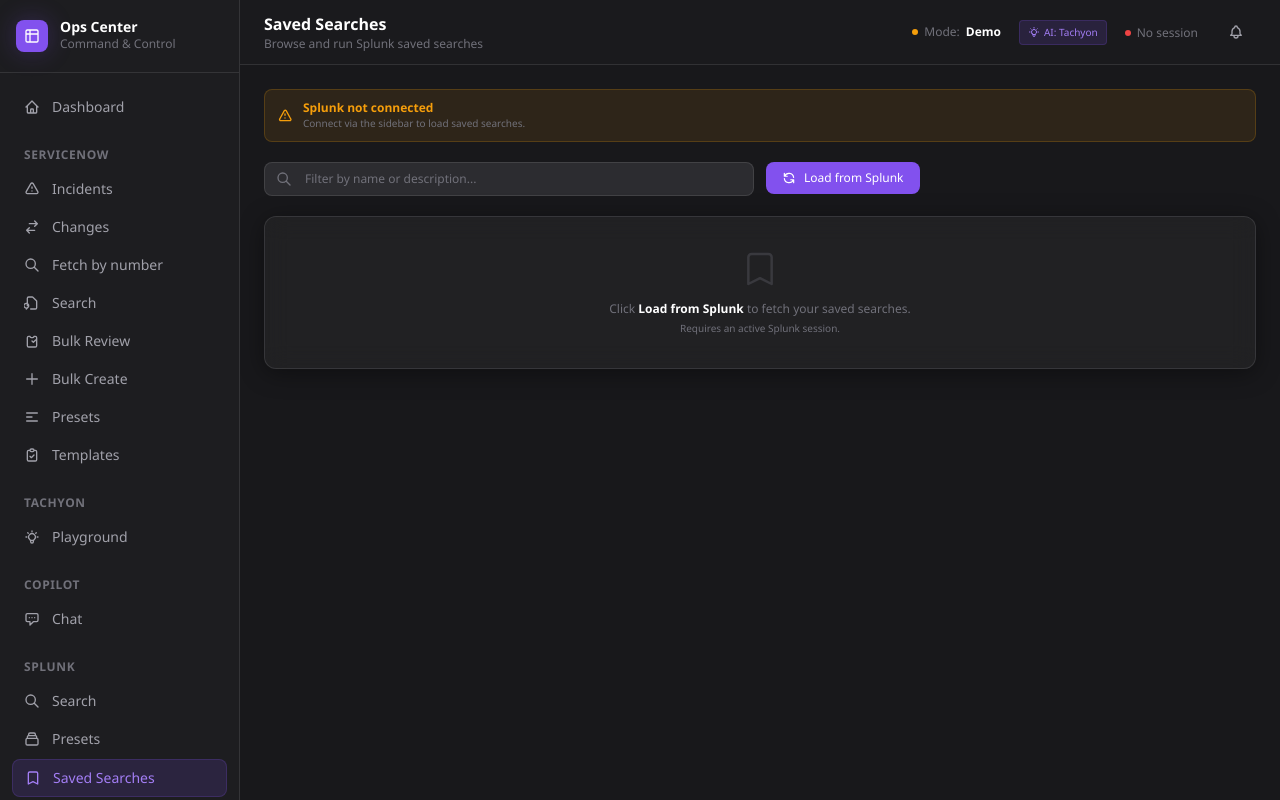
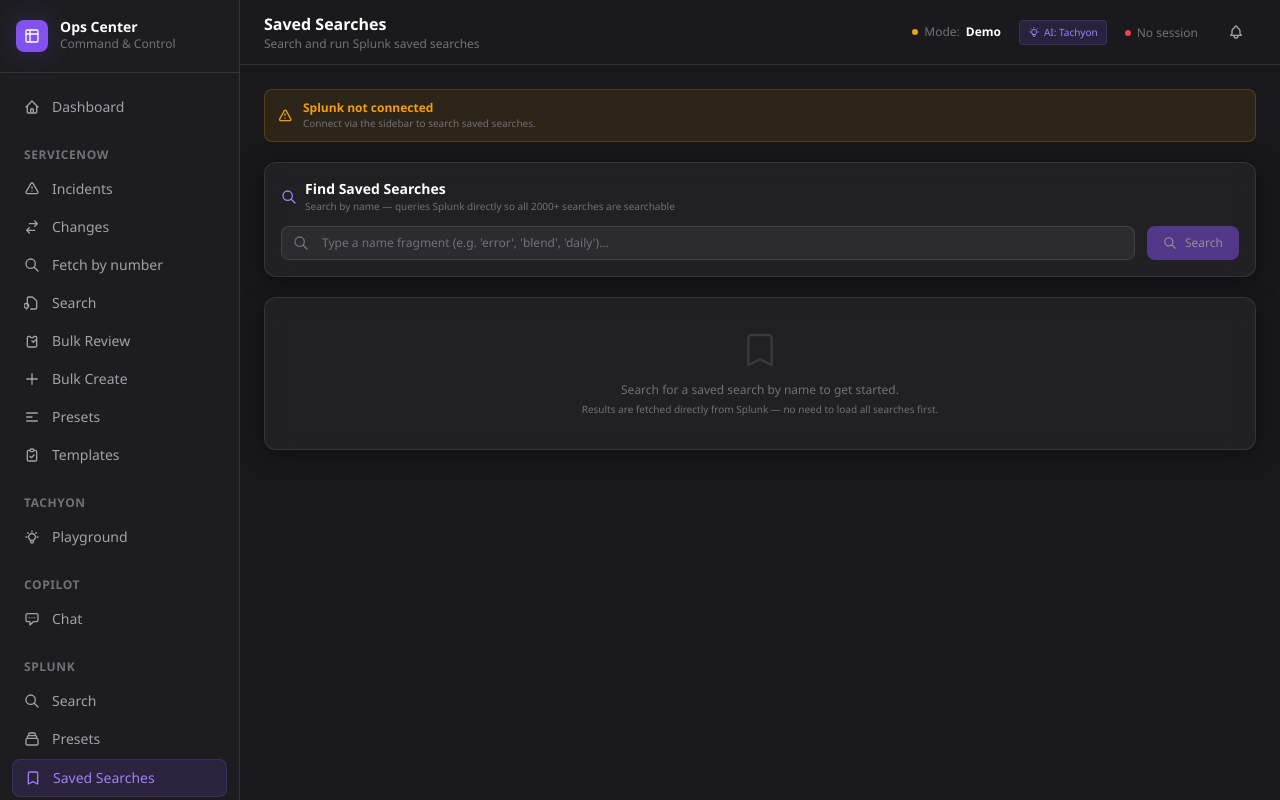
Before and after one commit to afriqodev001/-ops-command-center, a Django app: page /splunk/saved-searches/ in a window 1280 px wide. Run offline with Django 5.2, Linux system fonts and the light colour scheme; parts of the project's set-up code (start-up, migrations or seed data) failed here and were passed over; some libraries are stand-ins or nearby versions.

Commit message:
Replace load-all with server-side search for saved searches
With 2600+ saved searches, loading 200 and filtering client-side
was insufficient. Now uses Splunk's search API directly:

- Type a name fragment (min 2 chars), click Search or press Enter
- splunk_alerts_search_task queries Splunk's saved/searches endpoint
  with a name wildcard filter — only matching results returned
- No load-all needed — works efficiently with any number of searches
- Poll endpoint handles both search and list task response shapes
- Search button shows spinner while querying, disabled when < 2 chars

Co-Authored-By: Claude Opus 4.6 (1M context) <noreply@anthropic.com>

```diff
--- a/ops_portal/splunk/pages.py
+++ b/ops_portal/splunk/pages.py
@@ -53,10 +53,19 @@ def saved_searches_list(request):
             'error': 'Splunk session is not connected. Use the Connect button in the sidebar.',
         })
 
-    from .tasks import splunk_alerts_list_task
-    task = splunk_alerts_list_task.delay({
-        'namespace_user': request.GET.get('namespace_user', '') or _namespace_user(),
-    })
+    search_term = request.GET.get('q', '').strip()
+
+    if search_term:
+        from .tasks import splunk_alerts_search_task
+        task = splunk_alerts_search_task.delay({
+            'search_term': search_term,
+            'count': 50,
+        })
+    else:
+        from .tasks import splunk_alerts_list_task
+        task = splunk_alerts_list_task.delay({
+            'namespace_user': request.GET.get('namespace_user', '') or _namespace_user(),
+        })
     return render(request, 'splunk/partials/saved_searches_loading.html', {
         'task_id': task.id,
     })
@@ -83,7 +92,23 @@ def saved_searches_poll(request, task_id):
             'error': result.get('detail') or result.get('error'),
         })
 
+    # alerts_list_task returns {'alerts': [...]}
+    # alerts_search_task returns raw Splunk response {'data': {'entry': [...]}}
     alerts = result.get('alerts') or []
+    if not alerts:
+        data = result.get('data') or {}
+        entries = data.get('entry') or []
+        for e in entries:
+            content = e.get('content') or {}
+            alerts.append({
+                'name': e.get('name', ''),
+                'owner': (e.get('acl') or {}).get('owner', ''),
+                'app': (e.get('acl') or {}).get('app', ''),
+                'disabled': bool(content.get('disabled')),
+                'is_scheduled': bool(content.get('is_scheduled')),
+                'cron_schedule': content.get('cron_schedule', ''),
+                'description': content.get('description', ''),
+            })
     return render(request, 'splunk/partials/saved_searches_list.html', {
         'alerts': alerts,
     })
--- a/ops_portal/splunk/templates/splunk/saved_searches.html
+++ b/ops_portal/splunk/templates/splunk/saved_searches.html
@@ -1,7 +1,7 @@
 {% extends "base.html" %}
 
 {% block page_title %}Saved Searches{% endblock %}
-{% block page_subtitle %}Browse and run Splunk saved searches{% endblock %}
+{% block page_subtitle %}Search and run Splunk saved searches{% endblock %}
 
 {% block content %}
 <div x-data="savedSearchesPage()" x-init="pollSession()">
@@ -14,56 +14,65 @@
     </svg>
     <div class="flex-1">
       <p class="text-xs font-semibold text-warn">Splunk not connected</p>
-      <p class="text-[10px] text-ink-muted">Connect via the sidebar to load saved searches.</p>
+      <p class="text-[10px] text-ink-muted">Connect via the sidebar to search saved searches.</p>
     </div>
   </div>
 
-  <!-- Header with search and load button -->
-  <div class="flex flex-col sm:flex-row items-start sm:items-center gap-3 mb-5">
-    <div class="relative w-full sm:flex-1 sm:max-w-md">
-      <svg class="w-4 h-4 text-ink-muted absolute left-3 top-1/2 -translate-y-1/2 pointer-events-none" fill="none" stroke="currentColor" viewBox="0 0 24 24">
+  <!-- Search bar -->
+  <div class="glass-card p-4 mb-5">
+    <div class="flex items-center gap-2 mb-3">
+      <svg class="w-4 h-4 text-brand-light" fill="none" stroke="currentColor" viewBox="0 0 24 24">
         <path stroke-linecap="round" stroke-linejoin="round" stroke-width="2" d="M21 21l-6-6m2-5a7 7 0 11-14 0 7 7 0 0114 0z"/>
       </svg>
-      <input type="text" x-model="search" placeholder="Filter by name or description..."
-             class="input-dark text-xs !pl-10 py-2">
+      <div>
+        <h3 class="text-sm font-semibold text-ink-primary">Find Saved Searches</h3>
+        <p class="text-[10px] text-ink-muted">Search by name — queries Splunk directly so all 2000+ searches are searchable</p>
+      </div>
     </div>
-    <div class="flex items-center gap-3 w-full sm:w-auto">
-      <p class="text-[10px] text-ink-muted flex-1" x-show="search.trim() && loaded"
-         x-text="visibleCount + ' of ' + totalCount + ' searches'"></p>
+
+    <div class="flex flex-col sm:flex-row gap-3">
+      <div class="relative flex-1">
+        <svg class="w-4 h-4 text-ink-muted absolute left-3 top-1/2 -translate-y-1/2 pointer-events-none" fill="none" stroke="currentColor" viewBox="0 0 24 24">
+          <path stroke-linecap="round" stroke-linejoin="round" stroke-width="2" d="M21 21l-6-6m2-5a7 7 0 11-14 0 7 7 0 0114 0z"/>
+        </svg>
+        <input type="text" x-model="searchTerm"
+               @keydown.enter.prevent="if(searchTerm.trim().length >= 2) doSearch()"
+               placeholder="Type a name fragment (e.g. 'error', 'blend', 'daily')..."
+               class="input-dark text-xs !pl-10 py-2">
+      </div>
       <button type="button"
-              hx-get="/splunk/saved-searches/list/"
-              hx-target="#saved-searches-body"
-              hx-swap="innerHTML"
-              class="btn-primary text-xs py-2 px-4 flex-shrink-0"
-              :disabled="!sessionAlive || loading"
-              @click="loading = true"
-              @htmx:after-request="loading = false; $nextTick(() => indexCards())">
-        <template x-if="!loading">
+              @click="doSearch()"
+              :disabled="!sessionAlive || searching || searchTerm.trim().length < 2"
+              class="btn-primary text-xs py-2 px-4 flex-shrink-0 disabled:opacity-50">
+        <template x-if="!searching">
           <span class="inline-flex items-center gap-2">
             <svg class="w-3.5 h-3.5" fill="none" stroke="currentColor" viewBox="0 0 24 24">
-              <path stroke-linecap="round" stroke-linejoin="round" stroke-width="2" d="M4 4v5h.582m15.356 2A8.001 8.001 0 004.582 9m0 0H9m11 11v-5h-.581m0 0a8.003 8.003 0 01-15.357-2m15.357 2H15"/>
+              <path stroke-linecap="round" stroke-linejoin="round" stroke-width="2" d="M21 21l-6-6m2-5a7 7 0 11-14 0 7 7 0 0114 0z"/>
             </svg>
-            Load from Splunk
+            Search
           </span>
         </template>
-        <template x-if="loading">
+        <template x-if="searching">
           <span class="inline-flex items-center gap-2">
             <div class="w-3.5 h-3.5 border-2 border-white/30 border-t-white rounded-full animate-spin"></div>
-            Loading…
+            Searching…
           </span>
         </template>
       </button>
     </div>
+    <p class="text-[10px] text-ink-muted mt-2" x-show="searchTerm.trim().length > 0 && searchTerm.trim().length < 2">
+      Type at least 2 characters to search.
+    </p>
   </div>
 
-  <!-- Saved searches list -->
+  <!-- Saved searches results -->
   <div id="saved-searches-body">
     <div class="glass-card p-8 text-center">
       <svg class="w-10 h-10 text-ink-muted opacity-30 mx-auto mb-3" fill="none" stroke="currentColor" viewBox="0 0 24 24">
         <path stroke-linecap="round" stroke-linejoin="round" stroke-width="1.5" d="M5 5a2 2 0 012-2h10a2 2 0 012 2v16l-7-3.5L5 21V5z"/>
       </svg>
-      <p class="text-xs text-ink-muted">Click <span class="font-semibold text-ink-primary">Load from Splunk</span> to fetch your saved searches.</p>
-      <p class="text-[10px] text-ink-muted mt-1">Requires an active Splunk session.</p>
+      <p class="text-xs text-ink-muted">Search for a saved search by name to get started.</p>
+      <p class="text-[10px] text-ink-muted mt-1">Results are fetched directly from Splunk — no need to load all searches first.</p>
     </div>
   </div>
 
@@ -77,12 +86,9 @@
 <script>
 function _defineSavedSearchesPage() {
   Alpine.data('savedSearchesPage', () => ({
-    search: '',
+    searchTerm: '',
     sessionAlive: false,
-    loading: false,
-    loaded: false,
-    totalCount: 0,
-    visibleCount: 0,
+    searching: false,
     _pollTimer: null,
 
     async pollSession() {
@@ -95,32 +101,19 @@ function _defineSavedSearchesPage() {
       };
       await check();
       this._pollTimer = setInterval(check, 15000);
-      this.$watch('search', () => this.filterCards());
     },
 
     destroy() {
       if (this._pollTimer) clearInterval(this._pollTimer);
     },
 
-    indexCards() {
-      var cards = document.querySelectorAll('[data-ss-card]');
-      this.totalCount = cards.length;
-      this.visibleCount = cards.length;
-      this.loaded = cards.length > 0;
-    },
-
-    filterCards() {
-      var q = this.search.toLowerCase().trim();
-      var cards = document.querySelectorAll('[data-ss-card]');
-      var visible = 0;
-      cards.forEach(function(card) {
-        var match = !q
-          || (card.dataset.ssName || '').includes(q)
-          || (card.dataset.ssDesc || '').includes(q);
-        card.style.display = match ? '' : 'none';
-        if (match) visible++;
-      });
-      this.visibleCount = visible;
+    doSearch() {
+      if (this.searchTerm.trim().length < 2 || !this.sessionAlive) return;
+      this.searching = true;
+      htmx.ajax('GET', '/splunk/saved-searches/list/?q=' + encodeURIComponent(this.searchTerm.trim()), {
+        target: '#saved-searches-body',
+        swap: 'innerHTML',
+      }).then(() => { this.searching = false; }).catch(() => { this.searching = false; });
     },
   }));
 }
```
